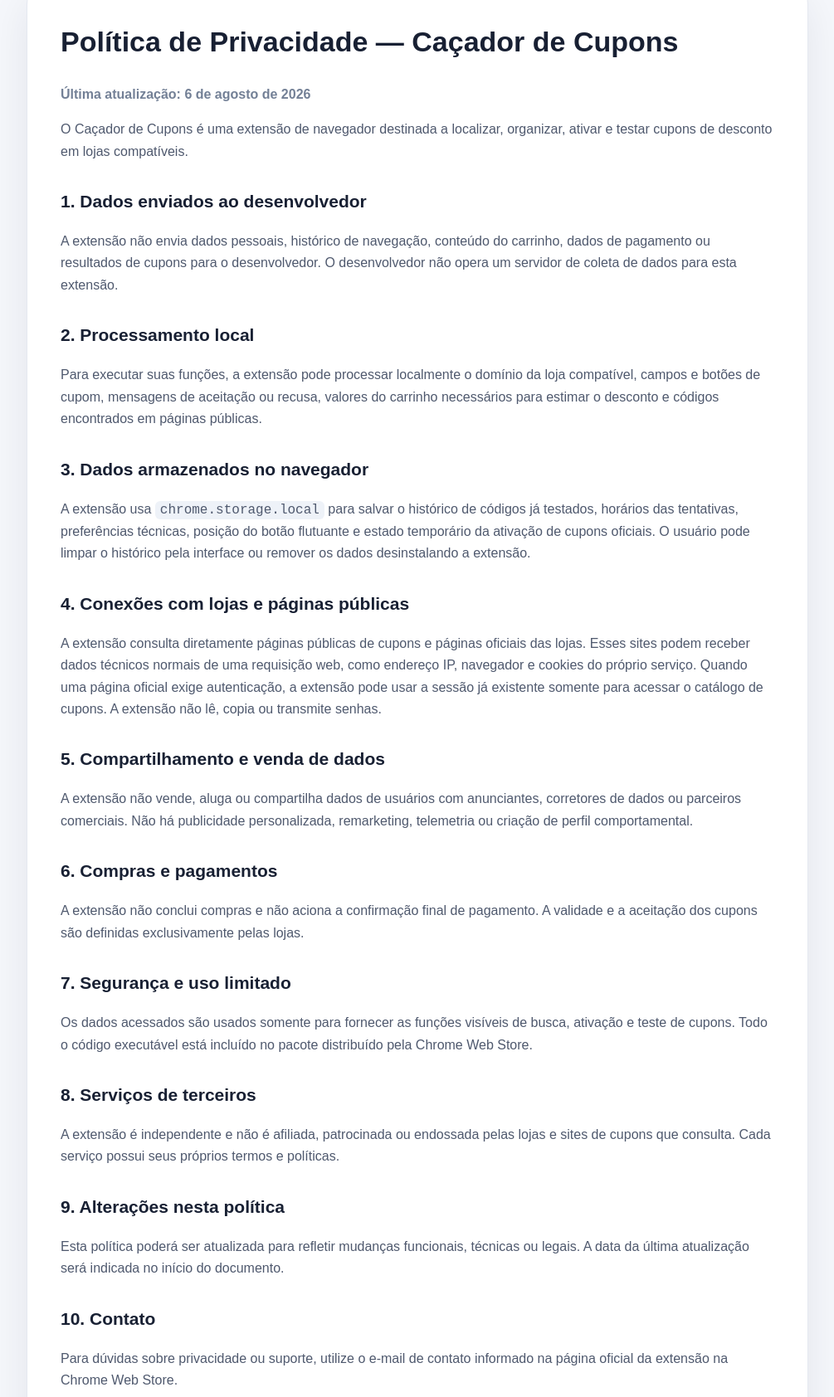
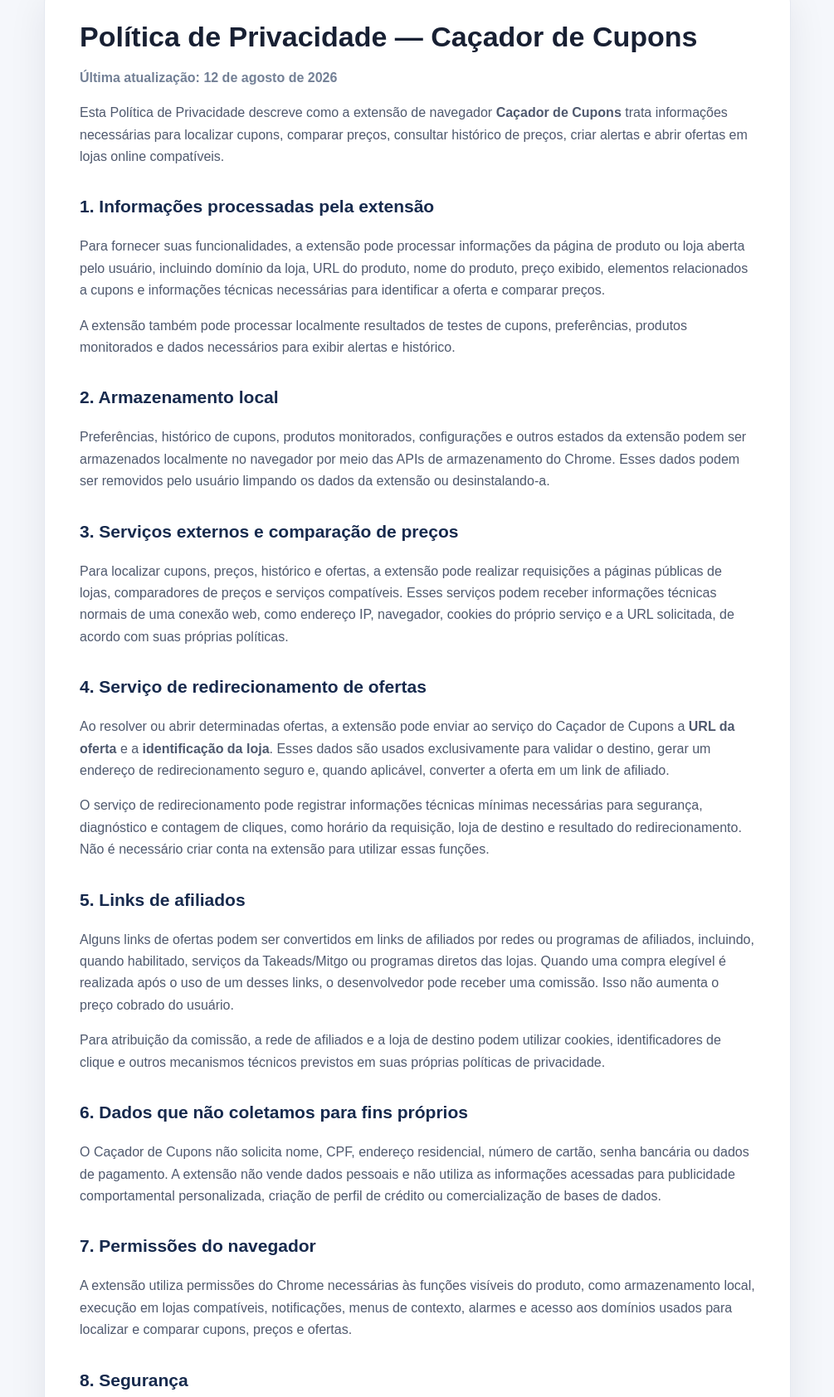
Before and after one commit to jptoson/ca-adordecupons, a plain HTML site: page index.html in a window 1280 px wide. Shown: the part 59-1743 px from the top of the page at 83% size, without its empty margins (137-1142 px from the left). Drawn offline with Linux system fonts and the light colour scheme.

Commit message:
Atualiza política de privacidade do Caçador de Cupons

```diff
--- a/index.html
+++ b/index.html
@@ -3,39 +3,61 @@
 <head>
   <meta charset="utf-8">
   <meta name="viewport" content="width=device-width,initial-scale=1">
+  <meta name="robots" content="index,follow">
   <title>Política de Privacidade — Caçador de Cupons</title>
   <style>
-    body{margin:0;background:#f5f7fb;color:#182033;font:16px/1.65 Arial,sans-serif}
-    main{max-width:860px;margin:40px auto;padding:40px;background:#fff;border:1px solid #e4e8f0;border-radius:24px;box-shadow:0 18px 50px rgba(20,30,55,.08)}
-    h1{margin-top:0;font-size:34px} h2{margin-top:30px;font-size:21px} p,li{color:#4f596e} code{background:#eef2f8;padding:2px 6px;border-radius:6px}
-    .date{color:#738096;font-weight:700} @media(max-width:700px){main{margin:0;padding:24px;border-radius:0}h1{font-size:28px}}
+    :root{color-scheme:light}*{box-sizing:border-box}body{margin:0;background:#f5f7fb;color:#182033;font:16px/1.65 Arial,Helvetica,sans-serif}main{max-width:900px;margin:40px auto;padding:42px;background:#fff;border:1px solid #e4e8f0;border-radius:22px;box-shadow:0 16px 46px rgba(20,30,55,.08)}h1{margin:0 0 6px;font-size:34px;line-height:1.2}h2{margin-top:30px;font-size:21px;color:#172a4d}p,li{color:#4f596e}.date{color:#738096;font-weight:700}.notice{padding:14px 16px;background:#fff7df;border:1px solid #f2d88e;border-radius:12px}a{color:#135bd8}@media(max-width:700px){main{margin:0;padding:24px;border-radius:0}h1{font-size:28px}}
   </style>
 </head>
 <body>
 <main>
 <h1>Política de Privacidade — Caçador de Cupons</h1>
-<p class="date">Última atualização: 6 de agosto de 2026</p>
-<p>O Caçador de Cupons é uma extensão de navegador destinada a localizar, organizar, ativar e testar cupons de desconto em lojas compatíveis.</p>
-<h2>1. Dados enviados ao desenvolvedor</h2>
-<p>A extensão não envia dados pessoais, histórico de navegação, conteúdo do carrinho, dados de pagamento ou resultados de cupons para o desenvolvedor. O desenvolvedor não opera um servidor de coleta de dados para esta extensão.</p>
-<h2>2. Processamento local</h2>
-<p>Para executar suas funções, a extensão pode processar localmente o domínio da loja compatível, campos e botões de cupom, mensagens de aceitação ou recusa, valores do carrinho necessários para estimar o desconto e códigos encontrados em páginas públicas.</p>
-<h2>3. Dados armazenados no navegador</h2>
-<p>A extensão usa <code>chrome.storage.local</code> para salvar o histórico de códigos já testados, horários das tentativas, preferências técnicas, posição do botão flutuante e estado temporário da ativação de cupons oficiais. O usuário pode limpar o histórico pela interface ou remover os dados desinstalando a extensão.</p>
-<h2>4. Conexões com lojas e páginas públicas</h2>
-<p>A extensão consulta diretamente páginas públicas de cupons e páginas oficiais das lojas. Esses sites podem receber dados técnicos normais de uma requisição web, como endereço IP, navegador e cookies do próprio serviço. Quando uma página oficial exige autenticação, a extensão pode usar a sessão já existente somente para acessar o catálogo de cupons. A extensão não lê, copia ou transmite senhas.</p>
-<h2>5. Compartilhamento e venda de dados</h2>
-<p>A extensão não vende, aluga ou compartilha dados de usuários com anunciantes, corretores de dados ou parceiros comerciais. Não há publicidade personalizada, remarketing, telemetria ou criação de perfil comportamental.</p>
-<h2>6. Compras e pagamentos</h2>
-<p>A extensão não conclui compras e não aciona a confirmação final de pagamento. A validade e a aceitação dos cupons são definidas exclusivamente pelas lojas.</p>
-<h2>7. Segurança e uso limitado</h2>
-<p>Os dados acessados são usados somente para fornecer as funções visíveis de busca, ativação e teste de cupons. Todo o código executável está incluído no pacote distribuído pela Chrome Web Store.</p>
-<h2>8. Serviços de terceiros</h2>
-<p>A extensão é independente e não é afiliada, patrocinada ou endossada pelas lojas e sites de cupons que consulta. Cada serviço possui seus próprios termos e políticas.</p>
-<h2>9. Alterações nesta política</h2>
-<p>Esta política poderá ser atualizada para refletir mudanças funcionais, técnicas ou legais. A data da última atualização será indicada no início do documento.</p>
-<h2>10. Contato</h2>
-<p>Para dúvidas sobre privacidade ou suporte, utilize o e-mail de contato informado na página oficial da extensão na Chrome Web Store.</p>
+<p class="date">Última atualização: 12 de agosto de 2026</p>
+<p>Esta Política de Privacidade descreve como a extensão de navegador <strong>Caçador de Cupons</strong> trata informações necessárias para localizar cupons, comparar preços, consultar histórico de preços, criar alertas e abrir ofertas em lojas online compatíveis.</p>
+
+<h2>1. Informações processadas pela extensão</h2>
+<p>Para fornecer suas funcionalidades, a extensão pode processar informações da página de produto ou loja aberta pelo usuário, incluindo domínio da loja, URL do produto, nome do produto, preço exibido, elementos relacionados a cupons e informações técnicas necessárias para identificar a oferta e comparar preços.</p>
+<p>A extensão também pode processar localmente resultados de testes de cupons, preferências, produtos monitorados e dados necessários para exibir alertas e histórico.</p>
+
+<h2>2. Armazenamento local</h2>
+<p>Preferências, histórico de cupons, produtos monitorados, configurações e outros estados da extensão podem ser armazenados localmente no navegador por meio das APIs de armazenamento do Chrome. Esses dados podem ser removidos pelo usuário limpando os dados da extensão ou desinstalando-a.</p>
+
+<h2>3. Serviços externos e comparação de preços</h2>
+<p>Para localizar cupons, preços, histórico e ofertas, a extensão pode realizar requisições a páginas públicas de lojas, comparadores de preços e serviços compatíveis. Esses serviços podem receber informações técnicas normais de uma conexão web, como endereço IP, navegador, cookies do próprio serviço e a URL solicitada, de acordo com suas próprias políticas.</p>
+
+<h2>4. Serviço de redirecionamento de ofertas</h2>
+<p>Ao resolver ou abrir determinadas ofertas, a extensão pode enviar ao serviço do Caçador de Cupons a <strong>URL da oferta</strong> e a <strong>identificação da loja</strong>. Esses dados são usados exclusivamente para validar o destino, gerar um endereço de redirecionamento seguro e, quando aplicável, converter a oferta em um link de afiliado.</p>
+<p>O serviço de redirecionamento pode registrar informações técnicas mínimas necessárias para segurança, diagnóstico e contagem de cliques, como horário da requisição, loja de destino e resultado do redirecionamento. Não é necessário criar conta na extensão para utilizar essas funções.</p>
+
+<h2>5. Links de afiliados</h2>
+<p>Alguns links de ofertas podem ser convertidos em links de afiliados por redes ou programas de afiliados, incluindo, quando habilitado, serviços da Takeads/Mitgo ou programas diretos das lojas. Quando uma compra elegível é realizada após o uso de um desses links, o desenvolvedor pode receber uma comissão. Isso não aumenta o preço cobrado do usuário.</p>
+<p>Para atribuição da comissão, a rede de afiliados e a loja de destino podem utilizar cookies, identificadores de clique e outros mecanismos técnicos previstos em suas próprias políticas de privacidade.</p>
+
+<h2>6. Dados que não coletamos para fins próprios</h2>
+<p>O Caçador de Cupons não solicita nome, CPF, endereço residencial, número de cartão, senha bancária ou dados de pagamento. A extensão não vende dados pessoais e não utiliza as informações acessadas para publicidade comportamental personalizada, criação de perfil de crédito ou comercialização de bases de dados.</p>
+
+<h2>7. Permissões do navegador</h2>
+<p>A extensão utiliza permissões do Chrome necessárias às funções visíveis do produto, como armazenamento local, execução em lojas compatíveis, notificações, menus de contexto, alarmes e acesso aos domínios usados para localizar e comparar cupons, preços e ofertas.</p>
+
+<h2>8. Segurança</h2>
+<p>O serviço de redirecionamento restringe destinos a lojas autorizadas e utiliza validações para reduzir o risco de redirecionamentos indevidos. Credenciais de integrações externas, quando existentes, são mantidas no servidor e não são incluídas no código público da extensão.</p>
+
+<h2>9. Retenção</h2>
+<p>Dados armazenados localmente permanecem no navegador até serem apagados pelo usuário, pela própria lógica da extensão ou pela desinstalação. Registros técnicos do serviço de redirecionamento são mantidos apenas pelo período necessário para segurança, diagnóstico e operação do serviço.</p>
+
+<h2>10. Compartilhamento</h2>
+<p>Informações são compartilhadas somente quando necessário para executar uma funcionalidade solicitada pelo usuário, como consultar uma loja ou comparador, resolver uma oferta ou realizar atribuição de afiliado. Não vendemos dados pessoais a terceiros.</p>
+
+<h2>11. Crianças</h2>
+<p>A extensão é destinada a usuários que realizam compras online e não é direcionada especificamente a crianças.</p>
+
+<h2>12. Alterações nesta política</h2>
+<p>Esta política pode ser atualizada quando houver mudanças funcionais, técnicas ou legais. A data de atualização será indicada no início desta página.</p>
+
+<h2>13. Contato</h2>
+<p>Para dúvidas relacionadas à privacidade ou ao funcionamento da extensão, entre em contato pelo e-mail do desenvolvedor informado na página oficial do Caçador de Cupons na Chrome Web Store.</p>
+
+<p class="notice"><strong>Importante:</strong> esta página é a Política de Privacidade oficial da extensão Caçador de Cupons.</p>
 </main>
 </body>
 </html>
```
